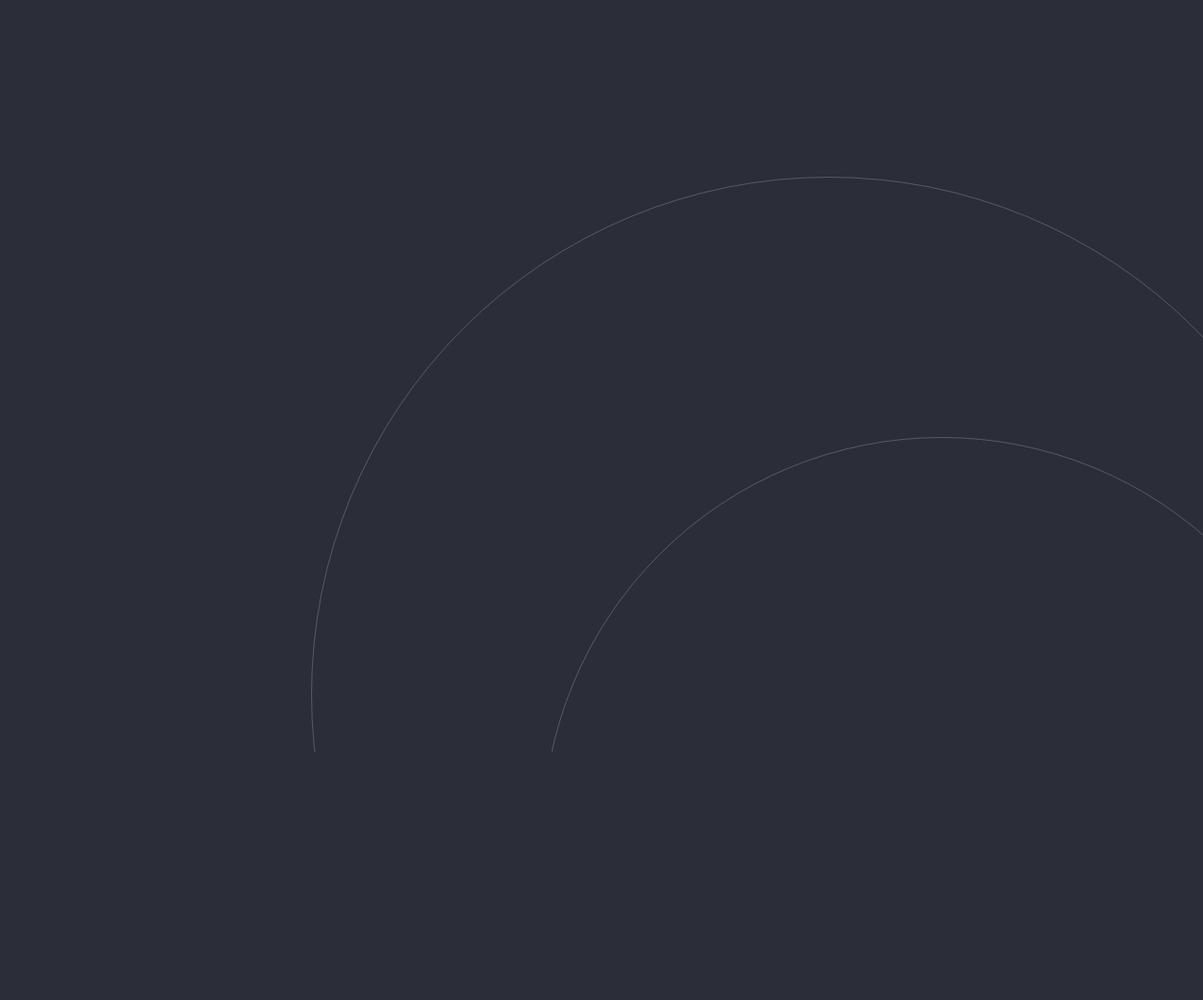
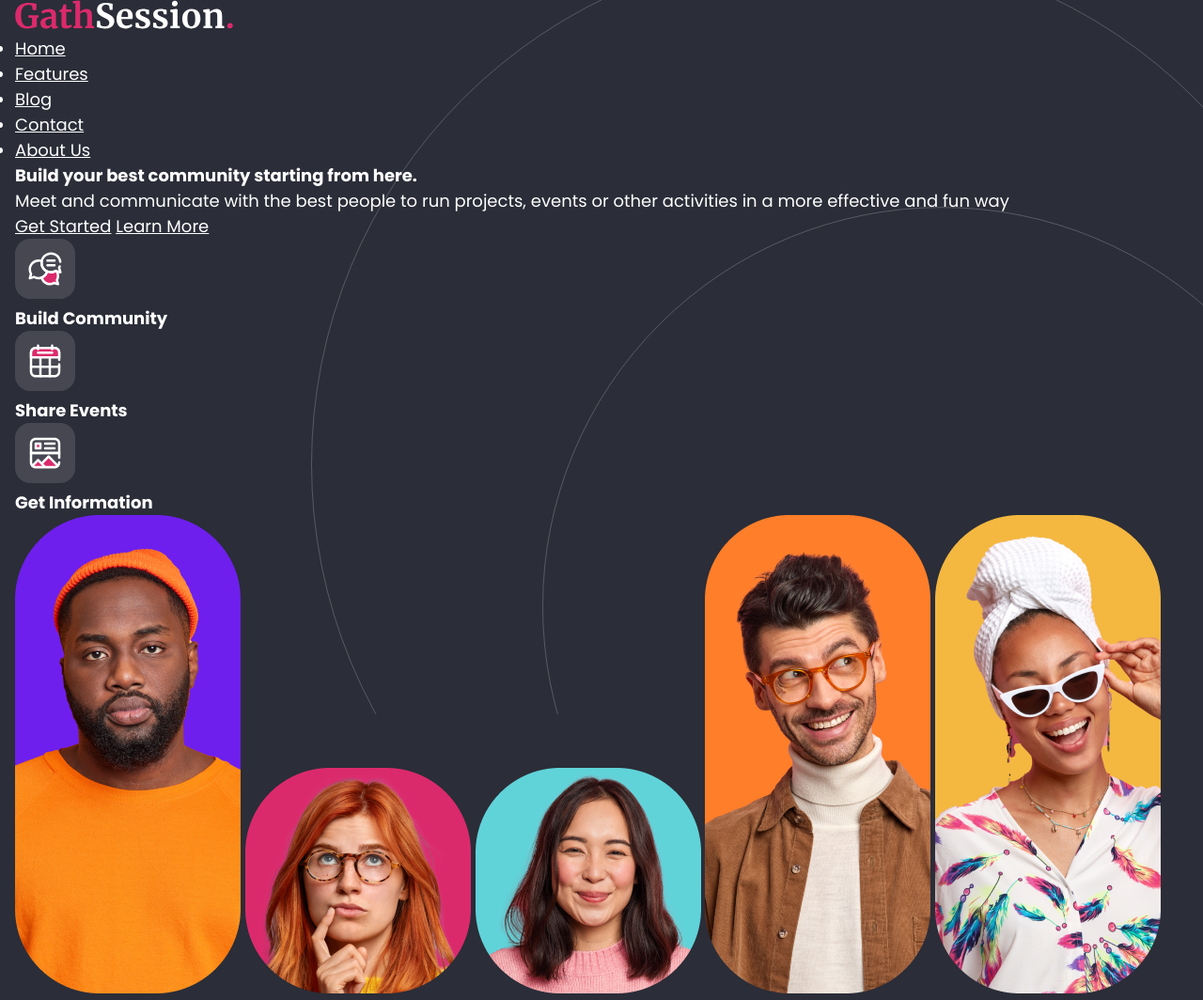
Before and after one commit to jrramoncp/online_forum_header, a website built with Vite: page index.html in a window 1280 px wide. Shown: the whole page at 94% size. Before the commit the page ends 800 px from the top, so only its background shows below. Built offline with nearby package versions, Linux system fonts and the light colour scheme.

Commit message:
main html estructure

```diff
--- a/index.html
+++ b/index.html
@@ -1,12 +1,71 @@
 <!doctype html>
-<html lang="en">
+<html lang="es">
   <head>
     <meta charset="UTF-8" />
-    <link rel="icon" type="image/svg+xml" href="/vite.svg" />
     <meta name="viewport" content="width=device-width, initial-scale=1.0" />
-    <title>Vite App</title>
+    <title>GathSession</title>
   </head>
   <body>
+    <div class="page">
+      <!-- HEADER -->
+      <header class="header">
+        <img src="/img/gathsession-logo.svg" alt="logo from gathsession forum" class="logo">
+        <nav>
+          <ul>
+            <li><a href="#">Home</a></li>
+            <li><a href="#">Features</a></li>
+            <li><a href="#">Blog</a></li>
+            <li><a href="#">Contact</a></li>
+            <li><a href="#">About Us</a></li>
+          </ul>
+        </nav>
+      </header>
+      <!-- MAIN -->
+       <main>
+        <section class="hero">
+          <!-- hero main -->
+          <div class="hero__main">
+            <h1 class="hero__tittle">
+              Build your best community starting from here.
+            </h1>
+            <p>
+              Meet and communicate with the best people to run projects, events or other activities in a more effective and fun way
+            </p>
+            <ul class="hero__links">
+              <a href="" class="btn">Get Started</a>
+              <a href="">Learn More</a>
+            </ul>
+          </div>
+
+          <!-- services -->
+          <div class="hero__services">
+            <article>
+              <img src="/img/icon-community.svg" alt="icon for community">
+              <h3>Build Community</h3>
+            </article>
+
+            <article>
+              <img src="/img/calendar-icon.svg" alt="calendar icon">
+              <h3>Share Events</h3>
+            </article>
+
+            <article>
+              <img src="/img/information-icon.svg" alt="information icon">
+              <h3>Get Information</h3>
+            </article>
+          </div>
+        </section>
+
+        <div class="img__container">
+          <img src="/img/man-1.png" alt="man in orange shirt">
+          <img src="/img/woman-1.png" alt="woman whith glasses">
+          <img src="/img/woman-2.png" alt="woman smiling">
+          <img src="/img/man-2.png" alt="man with glasses">
+          <img src="/img/woman-3.png" alt="woman with sunglasses smiling">
+        </div>
+
+       </main>
+    </div>
     <script type="module" src="/src/main.js"></script>
   </body>
 </html>
--- a/src/sass/style.scss
+++ b/src/sass/style.scss
@@ -9,6 +9,7 @@
     box-sizing: border-box;
     font-size: 18px;
     font-family: v.$primary-font;
+    color: v.$font-primary-color;
 }
 
 //BASE STYLES
```
Also changed, not shown: public/img/arrow-icon.svg (added), public/img/gathsession-logo.svg (added), public/img/information-icon.png (deleted), public/img/information-icon.svg (added).
